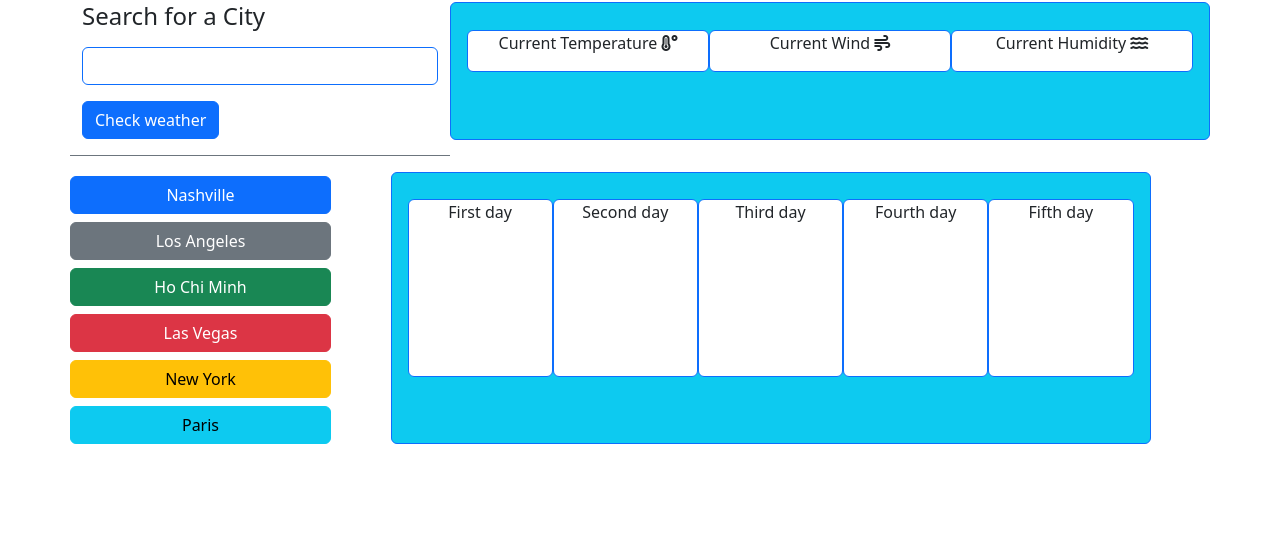
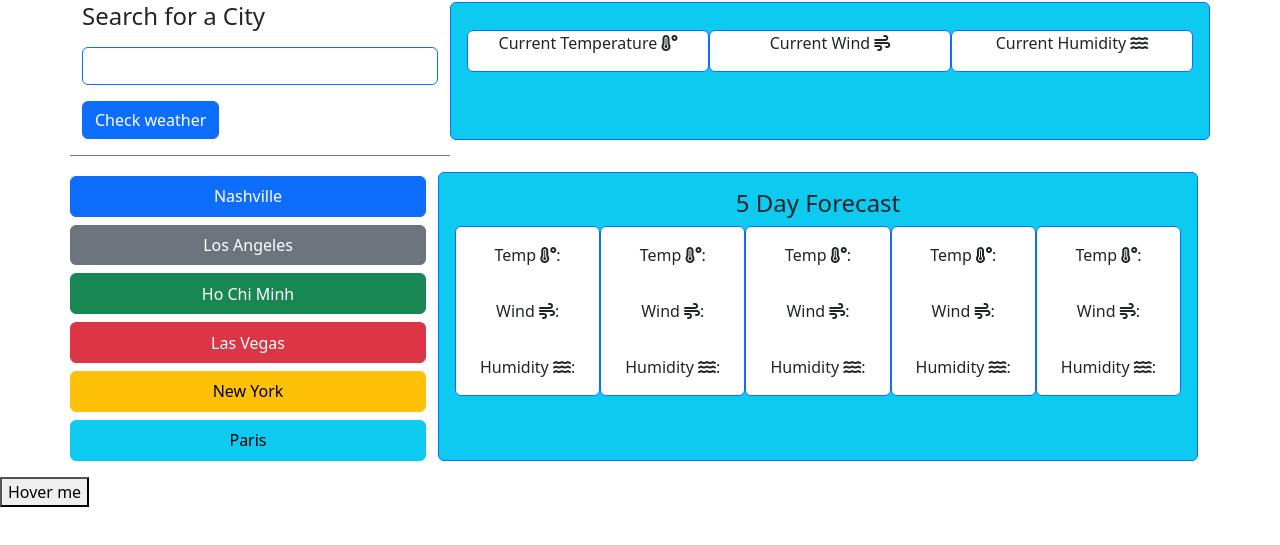
Before and after one commit to teddysm/WeatherDashboard, a plain HTML site: page index.html in a window 1280 px wide. Both pictures are taken after a click on the button "Nashville". Shown: the part 69-614 px from the top of the page. Drawn offline with nearby package versions, Linux system fonts and the light colour scheme; no server answers.

Commit message:
5 day forecast feature added

```diff
--- a/assets/js/script.js
+++ b/assets/js/script.js
@@ -8,18 +8,20 @@ window.addEventListener("load", (event)=> {
 
 
 $("#weather-search").submit(getApi);
-// $("#check").click(getApi);
+
 async function getApi(event) {
+  let today = dayjs().format('MMM DD, YYYY');
   event.preventDefault();
   if ($("#search-box").val() || city === "Atlanta"){
-    //$("#search-box").val() !== "" ? city = $("#search-box").val() : city;
-    if($("#search-box").val() !== "") {
-      city = $("#search-box").val();
-    }
+    $("#search-box").val() !== "" ? city = $("#search-box").val().trim() : city;
+    // if($("#search-box").val() !== "") {
+    //   city = $("#search-box").val().trim();
+    // }
     var requestUrl = 'https://api.openweathermap.org/data/2.5/forecast?q=' + city + '&appid=' + APIKey + '&units=imperial';
     var response = await fetch(requestUrl);
     var data = await response.json();
-    $("#current-city").text(data.city.name);
+    handleFiveDay(data.list);
+    $("#current-city").text(data.city.name + " " + today);
     $("#temp").text(data.list[0].main.temp + " °F");
     $("#wind").text(data.list[0].wind.speed + " MPH");
     $("#humid").text(data.list[0].main.humidity + " %");
@@ -28,6 +30,24 @@ async function getApi(event) {
     return;
   }
 }
+
+
+function handleFiveDay(x){
+  for(let i = 7; i < x.length; i+=7){
+    $(`#five-date-${i}`).text(dayjs(x[i].dt_txt.split(" ")[0]).format("MMM-DD-YYYY"));
+    $(`#five-day-temp-${i}`).text(`${x[i].main.temp} °F`);
+    $(`#five-day-wind-${i}`).text(`${x[i].wind.speed} MPH`);
+    $(`#five-day-humid-${i}`).text(`${x[i].main.humidity} %`);
+  }
+}
+
+
+$(".history-btn").click(function(){
+  // event.preventDefault();
+  city = $(this).val();
+  console.log(city);
+});
+
 
 
 function setTimeHeader(){
@@ -57,4 +77,4 @@ $( function() {
   $("#search-box").autocomplete({
     source: availableCities
   });
-} );
+});
--- a/index.html
+++ b/index.html
@@ -32,7 +32,7 @@
             <label for="searchBox" class="h4 form-label mb-3">Search for a City</label>
             <input type="city" class="form-control border-primary mb-3" id="search-box">
           </div>
-          <button type="submit" class="btn btn-primary mb-3 hvr-back-pulse" id="check">Check weather</button>
+          <button type="submit" class="btn btn-primary mb-3" id="check">Check weather</button>
         </form>
         <div class="card border-primary mb-3 col-8 bg-info container text-center">
           <div class="card-body row align-items-start" style="height: 80px">
@@ -56,42 +56,69 @@
 
     <div class="container">
       <div class="row mt-3">
-        <div class="row col-3">
-          <button type="button" class="btn btn-primary my-1">Nashville</button>
-          <button type="button" class="btn btn-secondary my-1">Los Angeles</button>
-          <button type="button" class="btn btn-success my-1">Ho Chi Minh</button>
-          <button type="button" class="btn btn-danger my-1">Las Vegas</button>
-          <button type="button" class="btn btn-warning my-1">New York</button>
-          <button type="button" class="btn btn-info mt-1 mb-3">Paris</button>
+        <div class="row col-4">
+          <button type="button" class="btn history-btn btn-primary my-1">Nashville</button>
+          <button type="button" class="btn history-btn btn-secondary my-1">Los Angeles</button>
+          <button type="button" class="btn history-btn btn-success my-1">Ho Chi Minh</button>
+          <button type="button" class="btn history-btn btn-danger my-1">Las Vegas</button>
+          <button type="button" class="btn history-btn btn-warning my-1">New York</button>
+          <button type="button" class="btn history-btn btn-info mt-1 mb-3">Paris</button>
         </div>
         <div class="card border-primary mb-3 col-8 bg-info container text-center">
           <div class="card-body row align-items-start">
-            <h4 class="card-title" id="current-city"></h4>
-            <div class="card border-primary mb-5 h-75 bg-white col">
-              <p>First day</p>
-              <p class="card-text" id="temp"></p>
+            <h4 class="card-title">5 Day Forecast</h4>
+            <div class="card border-primary mb-5 bg-white col">
+              <p id="five-date-7"></p>
+              <p>Temp <i class="fa-solid fa-temperature-high"></i>:</p>
+              <p class="card-text" id="five-day-temp-7"></p>
+              <p>Wind <i class="fa-solid fa-wind"></i>:</p>
+              <p class="card-text" id="five-day-wind-7"></p>
+              <p>Humidity <i class="fa-solid fa-water"></i>:</p>
+              <p class="card-text" id="five-day-humid-7"></p>
             </div>
-            <div class="card border-primary mb-5 h-75 bg-white col">
-              <p>Second day</p>
-              <p class="card-text" id="wind"></p>
+            <div class="card border-primary mb-5 bg-white col">
+              <p id="five-date-14"></p>
+              <p>Temp <i class="fa-solid fa-temperature-high"></i>:</p>
+              <p class="card-text" id="five-day-temp-14"></p>
+              <p>Wind <i class="fa-solid fa-wind"></i>:</p>
+              <p class="card-text" id="five-day-wind-14"></p>
+              <p>Humidity <i class="fa-solid fa-water"></i>:</p>
+              <p class="card-text" id="five-day-humid-14"></p>
             </div>
-            <div class="card border-primary mb-5 h-75 bg-white col">
-              <p>Third day</p>
-              <p class="card-text" id="humid"></p>
+            <div class="card border-primary mb-5 bg-white col">
+              <p id="five-date-21"></p>
+              <p>Temp <i class="fa-solid fa-temperature-high"></i>:</p>
+              <p class="card-text" id="five-day-temp-21"></p>
+              <p>Wind <i class="fa-solid fa-wind"></i>:</p>
+              <p class="card-text" id="five-day-wind-21"></p>
+              <p>Humidity <i class="fa-solid fa-water"></i>:</p>
+              <p class="card-text" id="five-day-humid-21"></p>
             </div>
-            <div class="card border-primary mb-5 h-75 bg-white col">
-              <p>Fourth day</p>
-              <p class="card-text" id="humid"></p>
+            <div class="card border-primary mb-5 bg-white col">
+              <p id="five-date-28"></p>
+              <p>Temp <i class="fa-solid fa-temperature-high"></i>:</p>
+              <p class="card-text" id="five-day-temp-28"></p>
+              <p>Wind <i class="fa-solid fa-wind"></i>:</p>
+              <p class="card-text" id="five-day-wind-28"></p>
+              <p>Humidity <i class="fa-solid fa-water"></i>:</p>
+              <p class="card-text" id="five-day-humid-28"></p>
             </div>
-            <div class="card border-primary mb-5 h-75 bg-white col">
-              <p>Fifth day</p>
-              <p class="card-text" id="humid"></p>
+            <div class="card border-primary mb-5 bg-white col">
+              <p id="five-date-35"></p>
+              <p>Temp <i class="fa-solid fa-temperature-high"></i>:</p>
+              <p class="card-text" id="five-day-temp-35"></p>
+              <p>Wind <i class="fa-solid fa-wind"></i>:</p>
+              <p class="card-text" id="five-day-wind-35"></p>
+              <p>Humidity <i class="fa-solid fa-water"></i>:</p>
+              <p class="card-text" id="five-day-humid-35"></p>
             </div>
           </div>
         </div>
       </div>
     </div>
-
+    <button>
+      Hover me
+    </button>
   </main>
 
 
```
Also changed, not shown: assets/css/style.css (line endings or trailing spaces).
